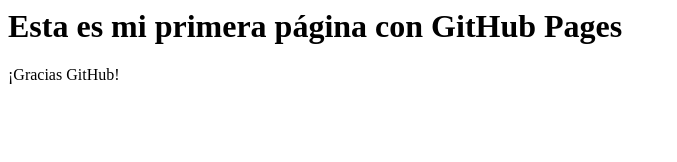
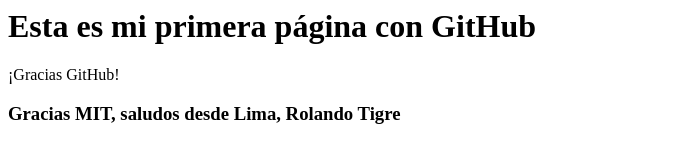
Before and after one commit to rolandotiger/MIT2021, a plain HTML site: page index.html in a window 1280 px wide. Shown: the whole page, without its empty margins (0-677 px from the left). Drawn offline with Linux system fonts and the light colour scheme.

Commit message:
1er Cambio
OK

```diff
--- a/index.html
+++ b/index.html
@@ -1,5 +1,5 @@
 <html>
-<h1> Esta es mi primera página con GitHub Pages </h1>
+<h1> Esta es mi primera página con GitHub </h1>
 <p>¡Gracias GitHub!</p>
-  <h3> <p style="color: #8A8BBC'> Gracias MIT, saludos desde Lima, Rolando Tigre </p></h3>
+  <h3> Gracias MIT, saludos desde Lima, Rolando Tigre</h3>
 </html>
```
